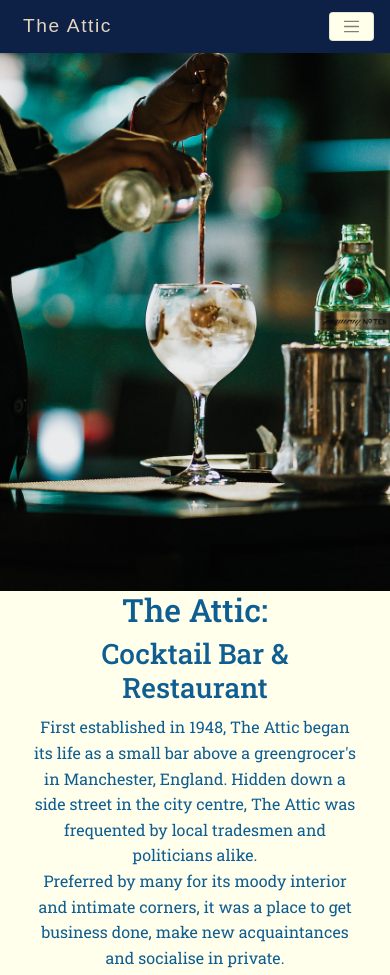
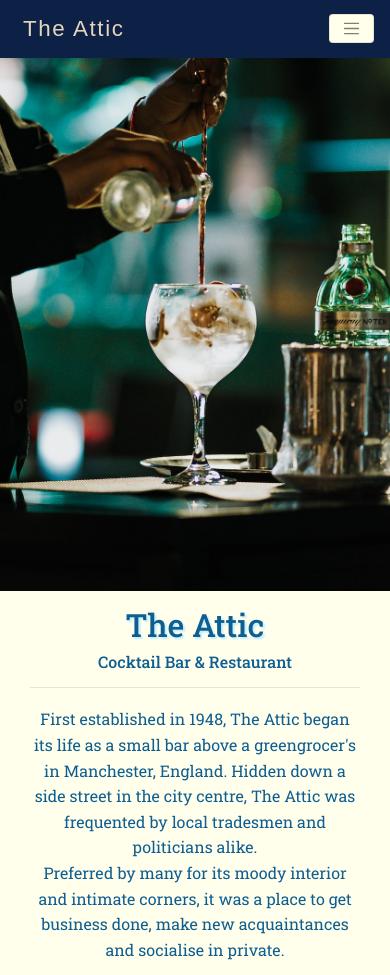
Before and after one commit to irenenev24/The_Attic_Cocktail_Lounge, a plain HTML site: page index.html in a window 390 px wide. Shown: the top 975 px of the page. Drawn offline with nearby package versions, Linux system fonts and the light colour scheme; a web font is replaced by a local one.

Commit message:
css edits and font size changes

```diff
--- a/assets/css/style.css
+++ b/assets/css/style.css
@@ -19,7 +19,7 @@
     color: #e7d7bffd;
     padding: 4px 7px;
     font-family: 'Gemunu Libre', sans-serif;
-    font-size: 2.2rem;
+    font-size: 2rem;
     letter-spacing: .1rem;
     display: block;
     border-radius: 1.5rem;
@@ -40,7 +40,7 @@
     background: url('../images/cocktail-bar.jpg');
 }
 .home1{
-    background: url('../images/daytime-bar-shot.png');
+    background: url('../images/cocktail-bar-new.jpg');
 }
 .menu {
     background: url('../images/restaurant-food.jpg');
@@ -65,9 +65,17 @@
     margin: 0;
     padding: 0;
 }
+.intro-h1 {
+    font-size: 3rem;
+    padding-top: 15px;
+    text-shadow: 2px 2px 2px rgb(193, 238, 253);
+}
+
 /*------------Review-Section--------------*/
 .reviewer-details {
     font-family: 'Gemunu Libre', sans-serif;
+    color: #000;
+    text-shadow: 1px 1px rgba(255, 255, 255, 0.822);
 }
 .reviews {
     width: 100vw;
@@ -106,7 +114,7 @@ footer {
     padding: 2px;
 }
 .social-links {
-    font-size: 1rem;
+    font-size: 1.5rem;
     margin: 2px;
     padding: 2px 1px;
 }
@@ -179,11 +187,17 @@ footer span {
         font-family: 'Gemunu Libre', sans-serif;
     }
     .navbar-brand {
-        font-size: 1.2rem !important;
+        font-size: 1.4rem !important;
     }
     .navbar-toggler {
         background-color: #ffffec !important;
         font-size: .8rem;
+    }
+    .intro-h1 {
+        font-size: 2rem;
+    }
+    .intro-h2 {
+        font-size: 1rem;
     }
 }
 
@@ -194,10 +208,6 @@ footer span {
     }
 }
 @media screen and (max-width: 400px) {
-    /*.homepage-img {
-        width: 340px;
-        height: 250px;
-    }*/
     #home-image {
         background: 400px;
       }
@@ -213,7 +223,7 @@ footer span {
     font-family: 'Gemunu Libre', sans-serif;
     padding-bottom: 2px;
     font-size: 1.8rem;
-    font-weight: bold;
+    font-weight: bold !important;
     background-color: #ffffec;
     text-shadow: 2px 2px 2px rgb(193, 238, 253);
 }
--- a/index.html
+++ b/index.html
@@ -55,8 +55,9 @@
     <!----Main-Section---->
     <section class="text-center intro container-fluid">
             <div class="col-12">
-                <h2 class="intro-h1 intro-details">The Attic:</h2>
-                <h3 class="intro-details">Cocktail Bar & Restaurant</h3>
+                <h1 class="intro-h1 intro-details">The Attic</h1>
+                <h2 class="intro-details intro-h2">Cocktail Bar & Restaurant</h2>
+                <hr>
             </div>
           <div class="col-12">
             <p>First established in 1948, The Attic began its life as a small bar above a greengrocer's in Manchester, England. Hidden down a side street in the city centre, The Attic was frequented by local tradesmen and politicians alike.<br> Preferred by many for its moody interior and intimate corners, it was a place to get business done, make new acquaintances and socialise in private.</p>
```
Also changed, not shown: contact.html (+12 -12 lines), functions.html (+1 -1 lines), gallery.html (+1 -1 lines), menu.html (+1 -1 lines), 1 other file.
